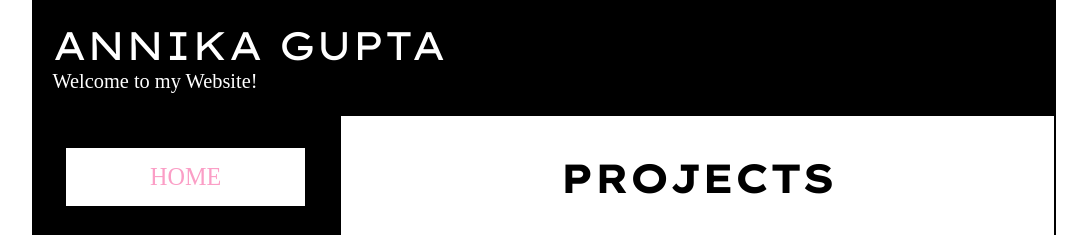
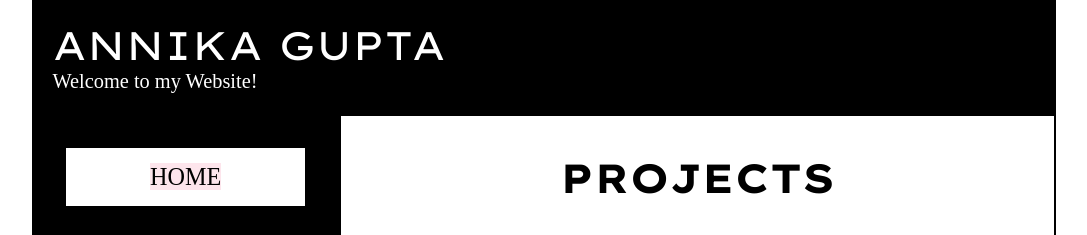
Before and after one commit to annika-gupt/mp-1, a plain HTML site: page projects/projects.html in a window 1280 px wide. In both pictures the pointer is over the link "HOME". Shown: the top 235 px of the page, without its empty margins (96-1183 px from the left). Drawn offline with Linux system fonts and the light colour scheme; a web font is replaced by a local one.

Commit message:
Changed hover color of nav for accessibility.

```diff
--- a/education/education.css
+++ b/education/education.css
@@ -81,8 +81,8 @@ img{
 #name{
     color: #FB9EC6;
 }
-a:hover {
-    color: #FB9EC6;
+a:hover{
+    background-color: #FDE5EC;
 }
 .class:hover{
     font-weight: bold;
--- a/index.css
+++ b/index.css
@@ -53,7 +53,7 @@ img{
     max-width: 50%;
 }
 a:hover{
-    color: #FB9EC6;
+    background-color: #FDE5EC;
 }
 #email{
     color: black;
--- a/organizations/organizations.css
+++ b/organizations/organizations.css
@@ -65,7 +65,7 @@ img{
     width: 70%;
 }
 a:hover{
-    color: #FB9EC6;
+    background-color: #FDE5EC;
 }
 /*NAVIGATION*/
 nav{
--- a/projects/projects.css
+++ b/projects/projects.css
@@ -88,8 +88,8 @@ button:hover{
 input:hover{
     background-color: white;
 }
-a:hover {
-    color: #FB9EC6;
+a:hover{
+    background-color: #FDE5EC;
 }
 /*NAVIGATION*/
 nav{
--- a/skills/skills.css
+++ b/skills/skills.css
@@ -53,7 +53,7 @@ img{
     max-width: 50%;
 }
 a:hover{
-    color: #FB9EC6;
+    background-color: #FDE5EC;
 }
 #rows{
     display: flex;
--- a/work/work.css
+++ b/work/work.css
@@ -51,7 +51,7 @@ img{
     max-width: 50%;
 }
 a:hover{
-    color: #FB9EC6;
+    background-color: #FDE5EC;
 }
 #work1, #work2{
     margin-bottom: 8%;
```
